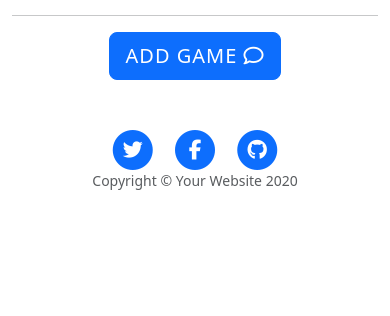
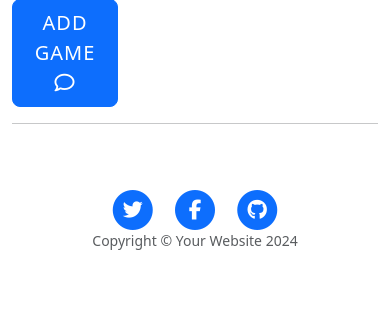
Before and after one commit to Coder4916/The-CB-Suite, a Flask app: page /games in a window 390 px wide. Shown: the part 1022-1338 px from the top of the page. Before the commit the page ends 1212 px from the top, so only its background shows below. Run offline with Flask 3, Linux system fonts and the light colour scheme; some libraries are stand-ins or nearby versions.

Commit message:
getFullYear added to base.html, games.html layout adjusted

```diff
--- a/my_suite/templates/base.html
+++ b/my_suite/templates/base.html
@@ -91,7 +91,7 @@
                             </a>
                         </li>
                     </ul>
-                    <p class="copyright text-muted">Copyright &copy; Your Website 2020</p>
+                    <p class="copyright text-muted">Copyright &copy; Your Website <span id="copyright"></span></p>
                 </div>
             </div>
         </div>
@@ -102,11 +102,12 @@
     <script src="{{ url_for('static', filename='vendor/bootstrap/js/bootstrap.bundle.min.js') }}"></script>
     <script src="https://cdn.jsdelivr.net/npm/bootstrap@5.3.3/dist/js/bootstrap.bundle.min.js" integrity="sha384-YvpcrYf0tY3lHB60NNkmXc5s9fDVZLESaAA55NDzOxhy9GkcIdslK1eN7N6jIeHz" crossorigin="anonymous"></script>
 
+    <!-- Font Awesome script -->
+    <script src="https://kit.fontawesome.com/307651c16d.js" crossorigin="anonymous"></script>
+
     <!-- Custom scripts for this template -->
     <script src="{{ url_for('static', filename='js/clean-blog.min.js') }}"></script>
-
-    <!-- Font Awesome script -->
-    <script src="https://kit.fontawesome.com/307651c16d.js" crossorigin="anonymous"></script>
+    <script>$("#copyright").text(new Date().getFullYear())</script>
 
 </body>
 
--- a/my_suite/templates/games.html
+++ b/my_suite/templates/games.html
@@ -10,13 +10,18 @@
             <hr class="featurette-divider">
             <div class="row featurette">
                 <div class="col-md-4">
-                    <h3>{{ loop.index }}. {{ game.name }}</h3>
-                </div>
-                <div class="col-md-8">
-                    <img src="{{ game.game_image }}" alt="" class="carousel-img-width">
+                    <h3>#{{ loop.index }}. {{ game.name }}</h3>
                     <p>Release Date: {{ game.release_date }}</p>
                     <p>Developer: {{ game.developer }}</p>
                     <p>Genre: {{ game.genre }}</p>
+                </div>
+                <div class="col-md-4">
+                    <img src="{{ game.game_image }}" alt="" class="carousel-img-width">
+                </div>
+                <div class="col-4 text-center">
+                    <a href="{{ url_for('add_game') }}" class="btn btn-lg btn-primary">
+                        Add Game <i class="fa-regular fa-comment"></i>
+                    </a>
                 </div>
             </div>
             <hr class="featurette-divider">
@@ -25,22 +30,12 @@
     </div>
     <button class="carousel-control-prev" type="button" data-bs-target="#carouselExampleRide" data-bs-slide="prev">
         <span class="carousel-control-prev-icon" aria-hidden="true"></span>
-        <span class="text-dark">Previous</span>
+        <span class="text-dark"><i class="fa-solid fa-less-than"></i> Previous</span>
     </button>
     <button class="carousel-control-next" type="button" data-bs-target="#carouselExampleRide" data-bs-slide="next">
         <span class="carousel-control-next-icon" aria-hidden="true"></span>
-        <span class="text-dark">Next</span>
+        <span class="text-dark">Next <i class="fa-solid fa-greater-than"></i></span>
     </button>
 </div>
 
-
-
-<div class="row">
-    <div class="col-12 text-center">
-        <a href="{{ url_for('add_game') }}" class="btn btn-lg btn-primary">
-            Add Game <i class="fa-regular fa-comment"></i>
-        </a>
-    </div>
-</div>
-
 {% endblock %}
```
